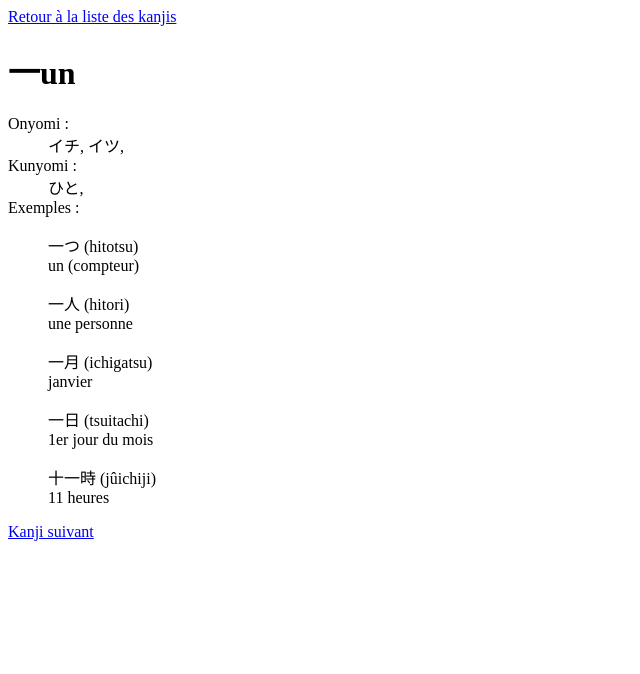
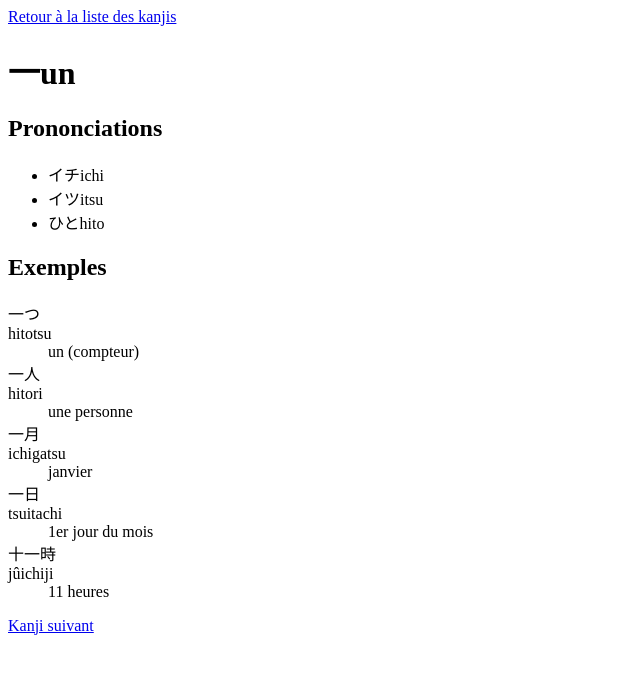
Before and after one commit to KamiAmiga/kanjiKickstart, a Vue app: page /kanjis/0 in a window 1280 px wide. Shown: the top 674 px of the page, without its empty margins (0-640 px from the left). Built offline with nearby package versions, Linux system fonts and the light colour scheme.

Commit message:
Improve semantics of kanji item page

```diff
--- a/src/store.ts
+++ b/src/store.ts
@@ -8,14 +8,19 @@ type KanjiList = Array<KanjiItem>
 interface KanjiExample {
   kanji: string,
   romaji: string,
-  translation: string,
+  translation: string
+}
+
+interface YomiReading {
+  kana: string,
+  romaji: string
 }
 
 export interface KanjiItem {
   id: number,
   kanji: string,
-  kunyomi: Array<string>,
-  onyomi: Array<string>,
+  kunyomi: Array<YomiReading>,
+  onyomi: Array<YomiReading>,
   translation: string,
   examples: Array<KanjiExample>
 }
@@ -25,11 +30,20 @@ export const kanjiList: KanjiList = reactive([
     id: 0,
     kanji: '一',
     kunyomi: [
-      'ひと',
+      {
+        kana: 'ひと',
+        romaji: 'hito'
+      }
     ],
     onyomi: [
-      'イチ',
-      'イツ',
+      {
+        kana:'イチ',
+        romaji: 'ichi'
+      },
+      {
+        kana:'イツ',
+        romaji: 'itsu'
+      }
     ],
     translation: 'un',
     examples: [
@@ -64,10 +78,16 @@ export const kanjiList: KanjiList = reactive([
     id: 1,
     kanji: '二',
     kunyomi: [
-      'ふた',
+      {
+        kana: 'ふた',
+        romaji: 'futa'
+      }
     ],
     onyomi: [
-      'ニ',
+      {
+        kana: 'ニ',
+        romaji: 'ni'
+      }
     ],
     translation: 'deux',
     examples: [
@@ -102,11 +122,16 @@ export const kanjiList: KanjiList = reactive([
     id: 2,
     kanji: '三',
     kunyomi: [
-      'み',
-      'みっ．',
+      {
+        kana: 'み',
+        romaji: 'mi'
+      }
     ],
     onyomi: [
-      'サン',
+      {
+        kana: 'サン',
+        romaji: 'san'
+      }
     ],
     translation: 'trois',
     examples: [
@@ -141,12 +166,20 @@ export const kanjiList: KanjiList = reactive([
     id: 3,
     kanji: '四',
     kunyomi: [
-      'よん',
-      'よ',
-      'よっ．',
+      {
+        kana: 'よん',
+        romaji: 'yon'
+      },
+      {
+        kana: 'よ',
+        romaji: 'yo'
+      }
     ],
     onyomi: [
-      'シ',
+      {
+        kana: 'シ',
+        romaji: 'shi'
+      }
     ],
     translation: 'quatre',
     examples: [
@@ -181,10 +214,16 @@ export const kanjiList: KanjiList = reactive([
     id: 4,
     kanji: '五',
     kunyomi: [
-      'いつ',
+      {
+        kana: 'いつ',
+        romaji: 'itsu'
+      }
     ],
     onyomi: [
-      'ゴ',
+      {
+        kana: 'ゴ',
+        romaji: 'go'
+      }
     ],
     translation: 'cinq',
     examples: [
@@ -219,13 +258,24 @@ export const kanjiList: KanjiList = reactive([
     id: 5,
     kanji: '六',
     kunyomi: [
-      'む',
-      'むっ．',
-      'むい'
+      {
+        kana: 'む',
+        romaji: 'mu'
+      },
+      {
+        kana: 'むい',
+        romaji: 'mui'
+      }
     ],
     onyomi: [
-      'ロク',
-      'リク'
+      {
+        kana: 'ロク',
+        romaji: 'roku'
+      },
+      {
+        kana: 'リク',
+        romaji: 'riku'
+      }
     ],
     translation: 'six',
     examples: [
@@ -260,11 +310,20 @@ export const kanjiList: KanjiList = reactive([
     id: 6,
     kanji: '七',
     kunyomi: [
-      'なな',
-      'なの',
+      {
+        kana: 'なな',
+        romaji: 'nana'
+      },
+      {
+        kana: 'なの',
+        romaji: 'nano'
+      }
     ],
     onyomi: [
-      'シチ',
+      {
+        kana: 'シチ',
+        romaji: 'shichi'
+      }
     ],
     translation: 'sept',
     examples: [
@@ -299,12 +358,20 @@ export const kanjiList: KanjiList = reactive([
     id: 7,
     kanji: '八',
     kunyomi: [
-      'や',
-      'やっ．',
-      'よう'
+      {
+        kana: 'や',
+        romaji: 'ya'
+      },
+      {
+        kana: 'よう',
+        romaji: 'yô'
+      }
     ],
     onyomi: [
-      'ハチ',
+      {
+        kana: 'ハチ',
+        romaji: 'hachi'
+      }
     ],
     translation: 'huit',
     examples: [
@@ -339,11 +406,20 @@ export const kanjiList: KanjiList = reactive([
     id: 8,
     kanji: '九',
     kunyomi: [
-      'ここの',
+      {
+        kana: 'ここの',
+        romaji: 'kokono'
+      }
     ],
     onyomi: [
-      'ク',
-      'キュウ',
+      {
+        kana: 'ク',
+        romaji: 'ku'
+      },
+      {
+        kana: 'キュウ',
+        romaji: 'kyû'
+      }
     ],
     translation: 'neuf',
     examples: [
@@ -378,11 +454,20 @@ export const kanjiList: KanjiList = reactive([
     id: 9,
     kanji: '十',
     kunyomi: [
-      'とお',
+      {
+        kana: 'とお',
+        romaji: 'tô'
+      }
     ],
     onyomi: [
-      'ジッ',
-      'ジュウ',
+      {
+        kana: 'ジ',
+        romaji: 'ji'
+      },
+      {
+        kana: 'ジュウ',
+        romaji: 'jû'
+      }
     ],
     translation: 'dix',
     examples: [
@@ -417,10 +502,16 @@ export const kanjiList: KanjiList = reactive([
     id: 10,
     kanji: '百',
     kunyomi: [
-      'もも',
+      {
+        kana: 'もも',
+        romaji: 'momo'
+      }
     ],
     onyomi: [
-      'ヒャク',
+      {
+        kana: 'ヒャク',
+        romaji: 'hyaku'
+      }
     ],
     translation: 'cent',
     examples: [
@@ -445,10 +536,16 @@ export const kanjiList: KanjiList = reactive([
     id: 11,
     kanji: '千',
     kunyomi: [
-      'ち',
+      {
+        kana: 'ち',
+        romaji: 'chi'
+      }
     ],
     onyomi: [
-      'セン',
+      {
+        kana: 'セン',
+        romaji: 'sen'
+      }
     ],
     translation: 'mille',
     examples: [
--- a/src/views/KanjiItem.vue
+++ b/src/views/KanjiItem.vue
@@ -20,39 +20,38 @@ const nextKanjiId = computed(() => kanjiList.find(kanji => kanji.id === parseInt
     <span>{{ kanjiInfos.translation }}</span>
   </h1>
 
-  <dl>
-    <template v-if="kanjiInfos.onyomi.length">
-      <dt>Onyomi :</dt>
-      <dd>
-        <span v-for="onyomi in kanjiInfos.onyomi"
-          :key="onyomi"
-          lang="jp">{{ onyomi }}, </span>
-      </dd>
-    </template>
+  <h2>Prononciations</h2>
 
-    <template v-if="kanjiInfos.kunyomi.length">
-      <dt>Kunyomi :</dt>
-      <dd>
-        <span v-for="kunyomi in kanjiInfos.kunyomi"
-          :key="kunyomi"
-          lang="jp">{{ kunyomi }}, </span>
-      </dd>
-    </template>
+  <ul>
+    <li v-for="(onyomi, index) in kanjiInfos.onyomi"
+      :key="index">
+      <span lang="jp">{{ onyomi.kana }}</span>
+      <span>{{ onyomi.romaji }}</span>
+    </li>
 
-    <template v-if="kanjiInfos.examples.length">
-      <dt>Exemples :</dt>
-      <dd>
-        <p v-for="(example, index) in kanjiInfos.examples"
-          :key="index">
-          <span lang="jp">
-            {{ example.kanji }}
-          </span>
-           ({{ example.romaji }}) <br/>
+    <li v-for="(kunyomi, index) in kanjiInfos.kunyomi"
+      :key="index">
+      <span lang="jp">{{ kunyomi.kana }}</span>
+      <span>{{ kunyomi.romaji }}</span>
+    </li>
+  </ul>
+
+  <template v-if="kanjiInfos.examples.length">
+    <h2>Exemples</h2>
+
+    <dl>
+      <template v-for="(example, index) in kanjiInfos.examples"
+        :key="index">
+        <dt>
+          <div lang="jp">{{ example.kanji }}</div>
+          <div>{{ example.romaji }}</div>
+        </dt>
+        <dd>
           {{ example.translation }}
-        </p>
-      </dd>
-    </template>
-  </dl>
+        </dd>
+      </template>
+    </dl>
+  </template>
 
   <template v-if="nextKanjiId">
     <NextKanjiLink :kanjiId="nextKanjiId"/>
```
